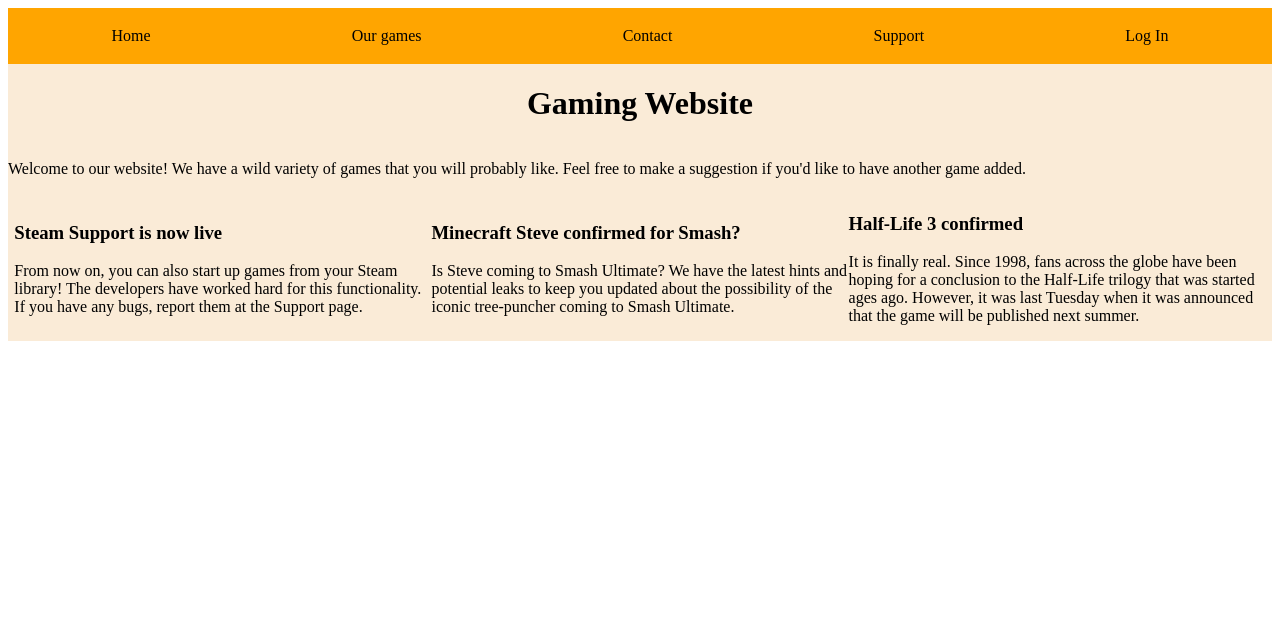
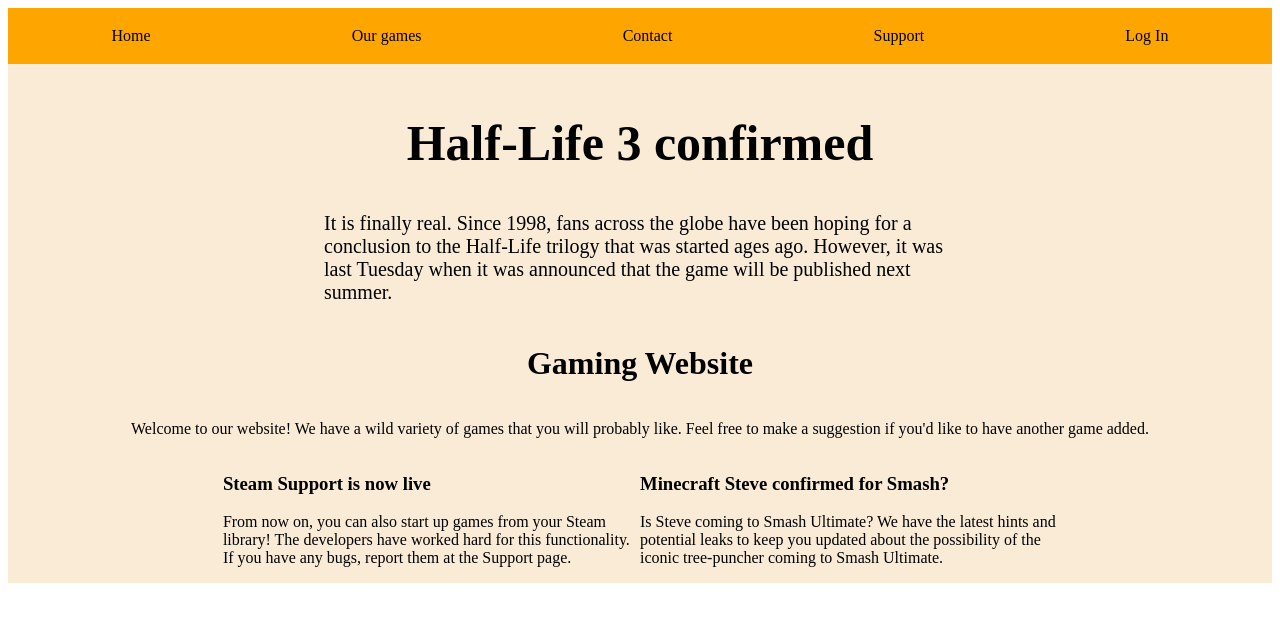
Before and after one commit to SepBauwens/Style-that-content-9544afac, a plain HTML site: page index.html in a window 1280 px wide. Drawn offline with Linux system fonts and the light colour scheme.

Commit message:
Uitwerking van de exercise

```diff
--- a/style.css
+++ b/style.css
@@ -8,19 +8,45 @@
 	background-color: orange;
 }
 
-.content {
+.content{
 	display: flex;
 	flex-flow: row wrap;
 	align-items: center;
 	justify-content: center;
 	background-color: antiquewhite;
+
 }
 
 .news{
 	width: 33%;
 }
 
+.content>h1{
+	display: flex;
+	align-items: center;
+	width: 100%;
+	justify-content: center;
+
+}
 .content>p{
 	width: 100%;
+	display: flex;
 	justify-content: center;
 }
+#breaking{
+	display: flex;
+	font-size: 20px;
+	order: -1;
+	flex-direction: column;
+	width: 50%;
+
+}
+
+#breaking>h3{
+	display: flex;
+	width: 100%;
+	order: -2;
+	font-size: 50px;
+	justify-content: center;
+	margin-bottom: 20px;
+}
```
